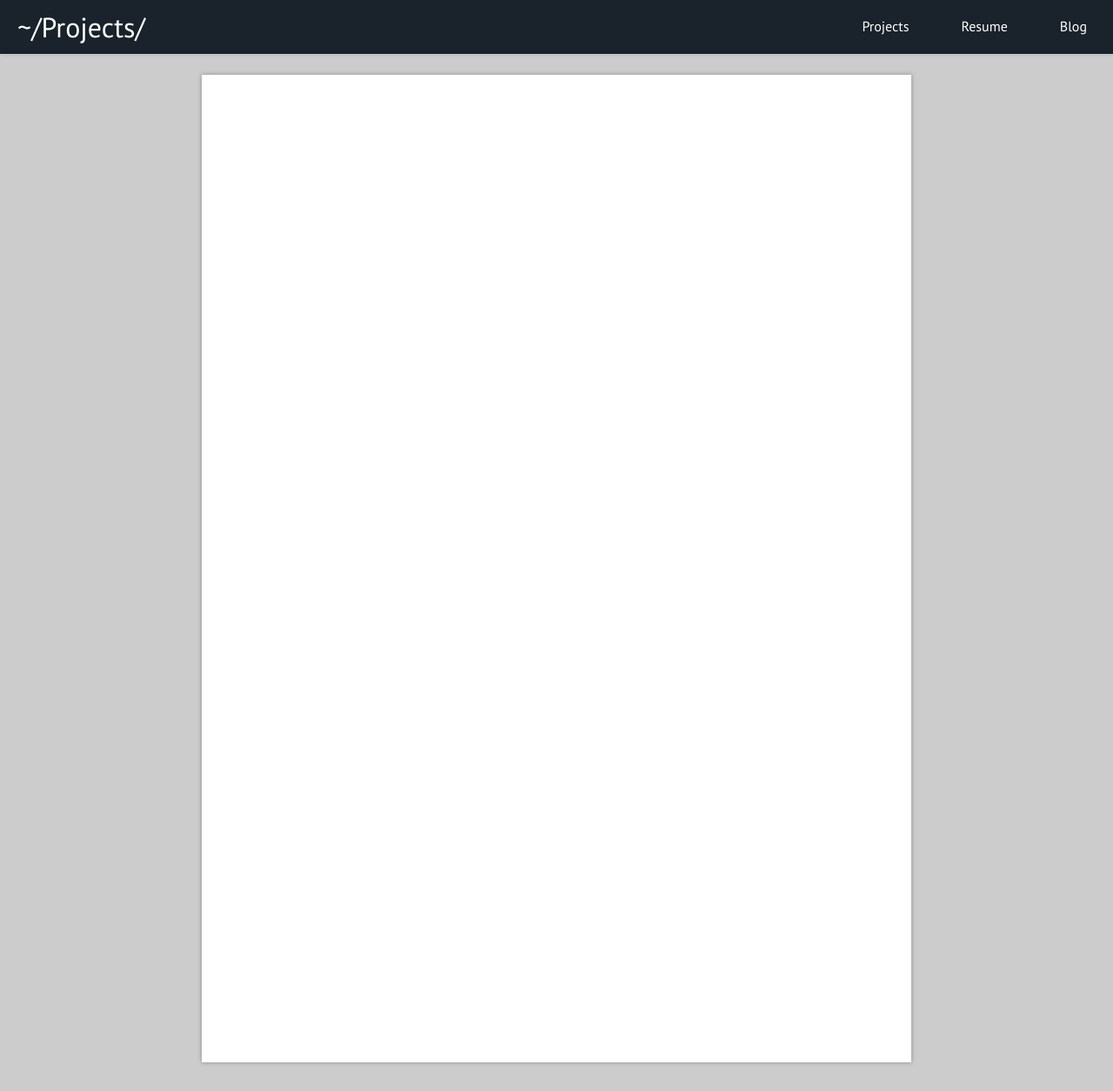
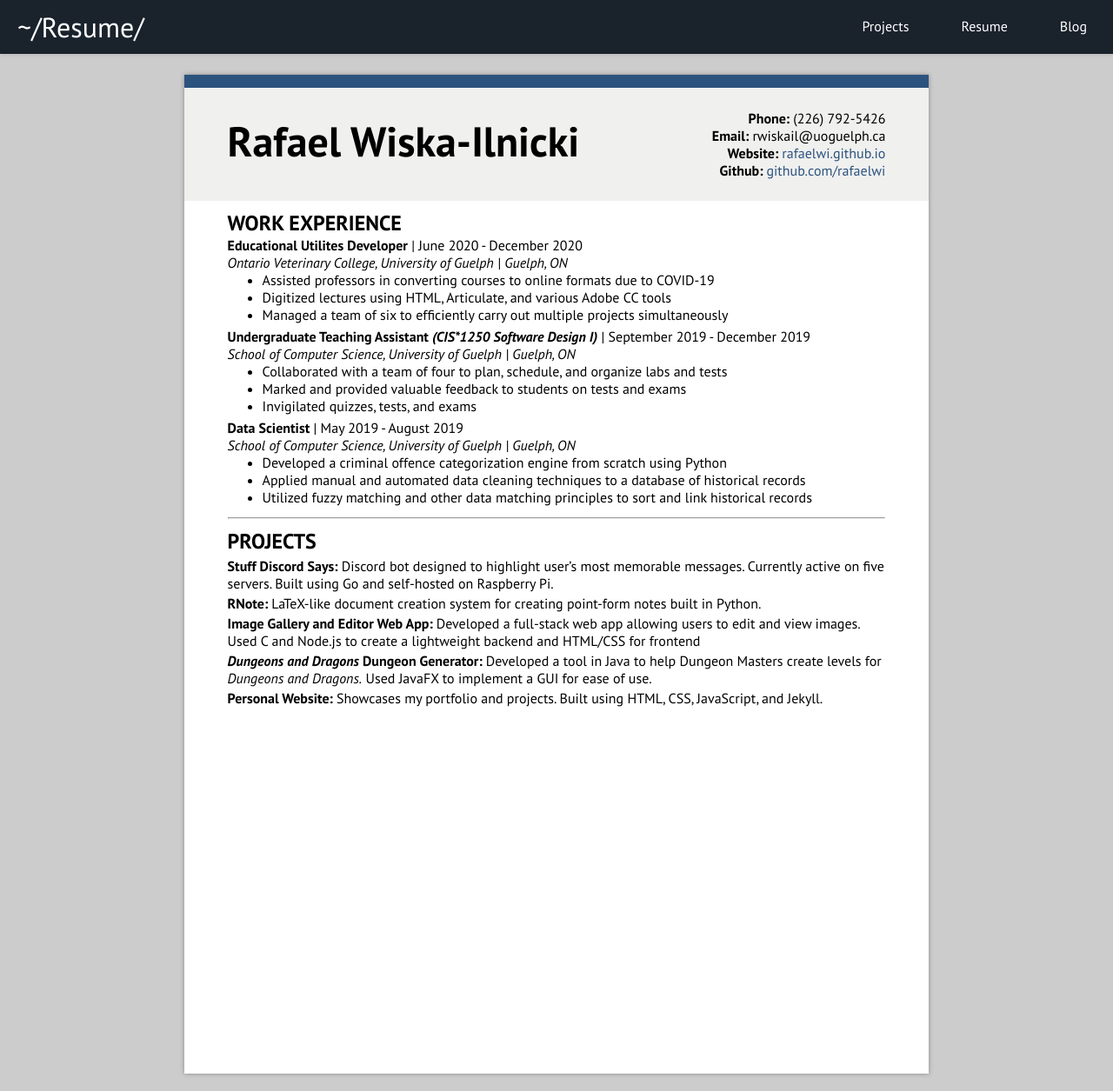
Before and after one commit to rafaelwi/rafaelwi.github.io, a Jekyll site: the page built from resume.html, in a window 1280 px wide. Shown: the whole page at 87% size. Built offline with Jekyll 4.4.1, drawn with Linux system fonts in a browser that asks for light colours.

Commit message:
Working on the resume! 2/4 sections complete

```diff
--- a/_layouts/resume.html
+++ b/_layouts/resume.html
@@ -46,21 +46,79 @@
   <body>
     <!-- BEGIN HEADER -->
     <header class="navbar">
-      <a href="/" class="logo earl">~/Projects/</a>
+      <a href="/" class="logo earl">~/Resume/</a>
       <input class="menu-btn" type="checkbox" id="menu-btn"/>
       <label class="menu-icon" for="menu-btn">
         <span class="navicon"></span>
       </label>
       <ul class="menu">
         <li><a class="earl" href="/projects">Projects</a></li>
-        <li><a class="earl" href="/resume.pdf" target="_blank">Resume</a></li>
+        <li><a class="earl" href="/resume" target="_blank">Resume</a></li>
         <li><a class="earl" href="/blog">Blog</a></li>
       </ul>
     </header>
     <!-- END HEADER -->
 
     <div class="paper">
+      <div class="top-blue-bar"></div>
+      <div class="top-gray-box">
+        <h1 class="name">Rafael Wiska-Ilnicki</h1>
+        <div class="info">
+          <p><b>Phone: </b>(226) 792-5426</p>
+          <p><b>Email: </b> rwiskail@uoguelph.ca</p>
+          <p><b>Website: </b> <a href="rafaelwi.github.io" target="_blank">rafaelwi.github.io</a></p>
+          <p><b>Github: </b> <a href="github.com/rafaelwi" target="_blank">github.com/rafaelwi</a>
+        </div>
+      </div>
 
+      <div class="cv-content">
+        <div class="work-experience">
+          <h2>WORK EXPERIENCE</h2>
+          <p><b>Educational Utilites Developer</b> | June 2020 - December 2020</p>
+          <p><i>Ontario Veterinary College, University of Guelph | Guelph, ON</i></p>
+          <ul>
+            <li>Assisted professors in converting courses to online formats due to COVID-19</li>
+            <li>Digitized lectures using HTML, Articulate, and various Adobe CC tools</li>
+            <li>Managed a team of six to efficiently carry out multiple projects simultaneously</li>
+          </ul>
+
+          <p><b>Undergraduate Teaching Assistant <i>(CIS*1250 Software Design I)</i></b> | September 2019 - December 2019</p>
+          <p><i>School of Computer Science, University of Guelph | Guelph, ON</i></p>
+          <ul>
+            <li>Collaborated with a team of four to plan, schedule, and organize labs and tests</li>
+            <li>Marked and provided valuable feedback to students on tests and exams</li>
+            <li>Invigilated quizzes, tests, and exams</li>
+          </ul>
+
+          <p><b>Data Scientist</b> | May 2019 - August 2019</p>
+          <p><i>School of Computer Science, University of Guelph | Guelph, ON</i></p>
+          <ul>
+            <li>Developed a criminal offence categorization engine from scratch using Python</li>
+            <li>Applied manual and automated data cleaning techniques to a database of historical records</li>
+            <li>Utilized fuzzy matching and other data matching principles to sort and link historical records</li>
+          </ul>
+        </div>
+
+        <hr>
+
+        <div class="projects">
+          <h2>PROJECTS</h2>
+          <p><b>Stuff Discord Says: </b>Discord bot designed to highlight
+            user’s most memorable messages. Currently active on five servers.
+            Built using Go and self-hosted on Raspberry Pi.</p>
+          <p><b>RNote: </b>LaTeX-like document creation system for creating
+            point-form notes built in Python.</p>
+          <p><b>Image Gallery and Editor Web App: </b> Developed a full-stack
+          web app allowing users to edit and view images. Used C and Node.js to
+          create a lightweight backend and HTML/CSS for frontend</p>
+          <p><b><i>Dungeons and Dragons</i> Dungeon Generator: </b> Developed a
+          tool in Java to help Dungeon Masters create levels for <i>Dungeons
+            and Dragons.</i> Used JavaFX to implement a GUI for ease of use.</p>
+          <p><b>Personal Website: </b> Showcases my portfolio and projects.
+          Built using HTML, CSS, JavaScript, and Jekyll.</p>
+        </div>
+
+      </div>
     </div>
 
   </body>
--- a/assets/css/resume.css
+++ b/assets/css/resume.css
@@ -3,12 +3,72 @@
 }
 
 .paper {
-    width: 8.5in;
-    height: 11in;
+    width: 8.925in;
+    height: 11.55in;
     position: relative;
     margin: 20px auto;
-    padding-top: 40px;
     padding-bottom: 40px;
     background-color: white;
     box-shadow: 0px 0px 5px 0px #888;
 }
+
+.top-blue-bar {
+    width: 100%;
+    height: 15px;
+    background-color: #2C537E;
+}
+
+.top-gray-box {
+    width: 100%;
+    height: 130px;
+    background-color: #F0F0EF;
+}
+
+.name {
+    font-size: 3em;
+    padding-left: 50px;
+    padding-top: 30px;
+    margin: 0;
+    float: left;
+}
+
+.info {
+    float: right;
+    text-align: right;
+    padding-top: 25px;
+    padding-right: 50px;
+}
+
+.info p {
+    margin: 0;
+}
+
+.info a {
+    text-decoration: none;
+    color: #2C537E;
+}
+
+.cv-content {
+    padding-left: 50px;
+    padding-right: 50px;
+}
+
+.cv-content hr {
+    margin-bottom: 0;
+}
+
+.cv-content p, .cv-content h2, .cv-content ul {
+    margin: 0;
+}
+
+.cv-content h2 {
+    padding-top: 10px;
+}
+
+.cv-content ul {
+    padding-bottom: 5px;
+}
+
+.projects p {
+    padding-top: 3px;
+}
```
